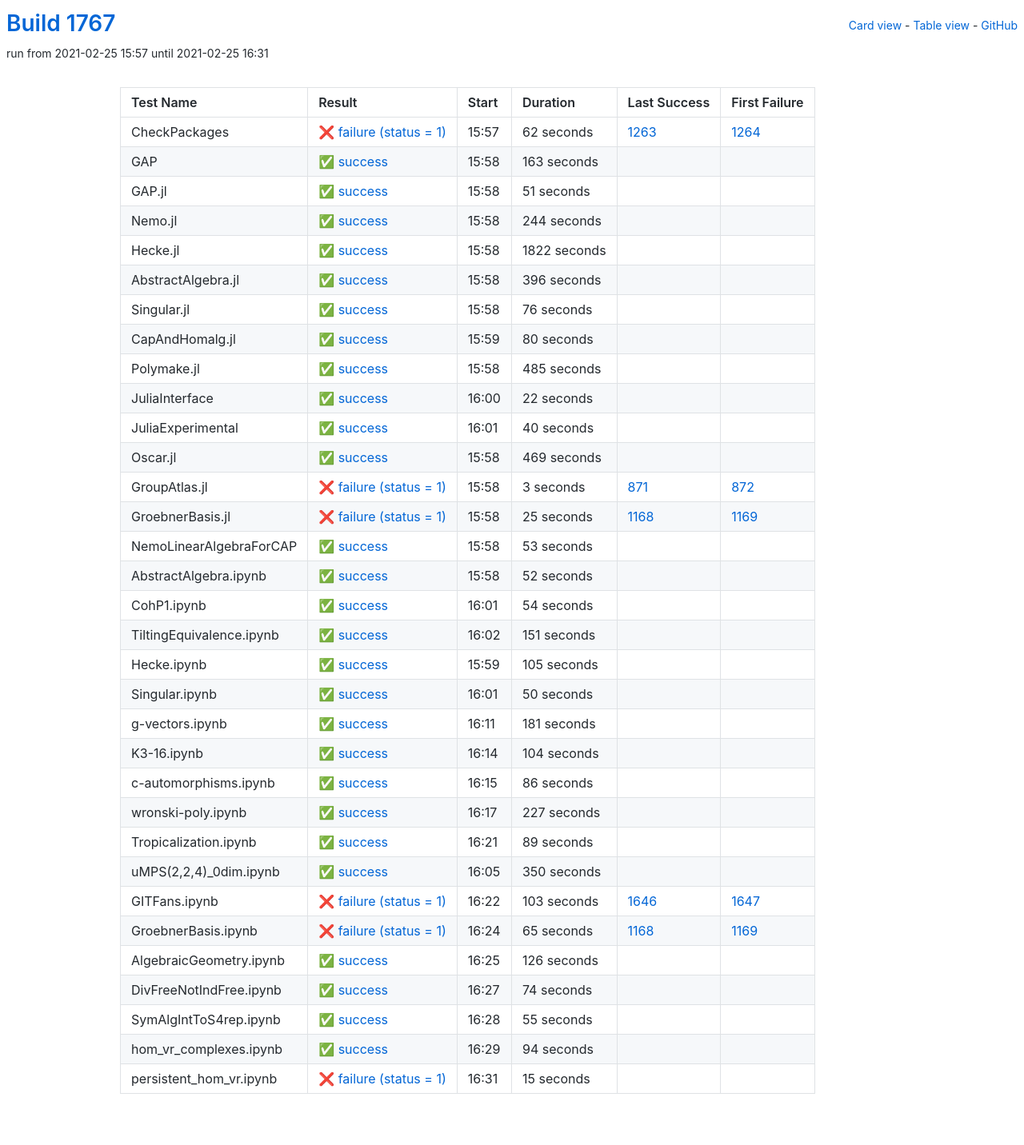
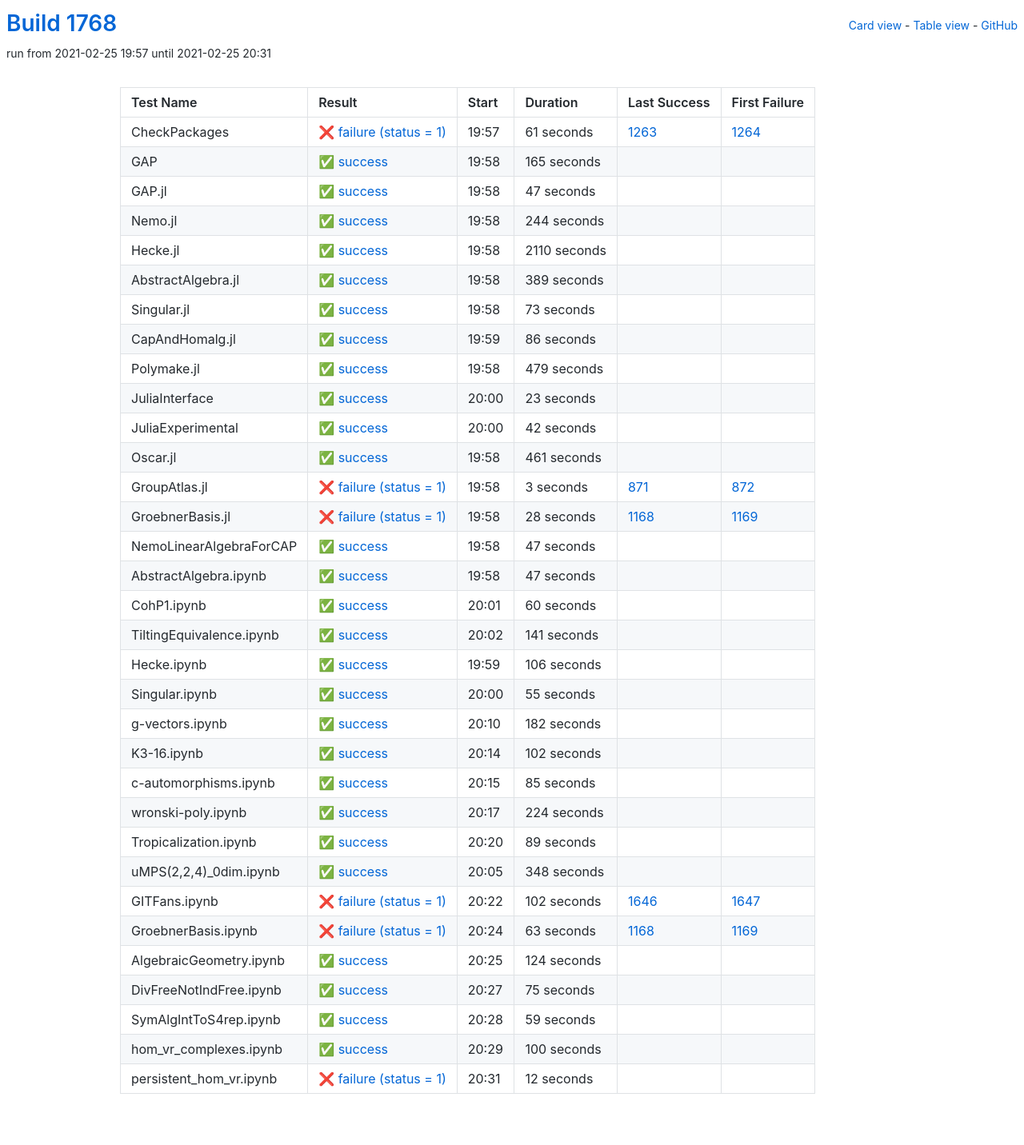
Before and after one commit to oscar-system/oscar-ci-status-stable, a Jekyll site: the page built from table.html, in a window 1280 px wide. Shown: the whole page at 80% size. Built offline with Jekyll 4.4.1, drawn with Linux system fonts in a browser that asks for light colours.

Commit message:
Build #1768

```diff
--- a/_data/ci.yml
+++ b/_data/ci.yml
@@ -1,6 +1,6 @@
 ---
-build: 1767
-build_url: https://oscarci.mathematik.uni-kl.de/job/oscar-stable/1767/
+build: 1768
+build_url: https://oscarci.mathematik.uni-kl.de/job/oscar-stable/1768/
 job: oscar-stable
 organization: oscar-system
 repo: oscar-ci-status-stable
@@ -8,44 +8,44 @@ repourl: https://github.com/oscar-system/oscar-ci-status-stable
 tests:
 - name: CheckPackages
   id: checkpackages
-  log: https://oscarci.mathematik.uni-kl.de/job/oscar-stable/1767/artifact/logs/build-1767/CheckPackages.log
-  start: 2021-02-25 15:57
+  log: https://oscarci.mathematik.uni-kl.de/job/oscar-stable/1768/artifact/logs/build-1768/CheckPackages.log
+  start: 2021-02-25 19:57
   success: false
   exitcode: 1
   status: failure
-  duration: 62
+  duration: 61
   last_success: 1263
   last_success_url: https://oscarci.mathematik.uni-kl.de/job/oscar-stable/1263/
   first_failure: 1264
   first_failure_url: https://oscarci.mathematik.uni-kl.de/job/oscar-stable/1264/
 - name: GAP
   id: gap
-  log: https://oscarci.mathematik.uni-kl.de/job/oscar-stable/1767/artifact/logs/build-1767/GAP.log
-  start: 2021-02-25 15:58
+  log: https://oscarci.mathematik.uni-kl.de/job/oscar-stable/1768/artifact/logs/build-1768/GAP.log
+  start: 2021-02-25 19:58
   success: true
   exitcode: 0
   status: success
-  duration: 163
+  duration: 165
   last_success: false
   last_success_url:
   first_failure: false
   first_failure_url:
 - name: GAP.jl
   id: gap-jl
-  log: https://oscarci.mathematik.uni-kl.de/job/oscar-stable/1767/artifact/logs/build-1767/GAP.jl.log
-  start: 2021-02-25 15:58
+  log: https://oscarci.mathematik.uni-kl.de/job/oscar-stable/1768/artifact/logs/build-1768/GAP.jl.log
+  start: 2021-02-25 19:58
   success: true
   exitcode: 0
   status: success
-  duration: 51
+  duration: 47
   last_success: false
   last_success_url:
   first_failure: false
   first_failure_url:
 - name: Nemo.jl
   id: nemo-jl
-  log: https://oscarci.mathematik.uni-kl.de/job/oscar-stable/1767/artifact/logs/build-1767/Nemo.jl.log
-  start: 2021-02-25 15:58
+  log: https://oscarci.mathematik.uni-kl.de/job/oscar-stable/1768/artifact/logs/build-1768/Nemo.jl.log
+  start: 2021-02-25 19:58
   success: true
   exitcode: 0
   status: success
@@ -56,104 +56,104 @@ tests:
   first_failure_url:
 - name: Hecke.jl
   id: hecke-jl
-  log: https://oscarci.mathematik.uni-kl.de/job/oscar-stable/1767/artifact/logs/build-1767/Hecke.jl.log
-  start: 2021-02-25 15:58
+  log: https://oscarci.mathematik.uni-kl.de/job/oscar-stable/1768/artifact/logs/build-1768/Hecke.jl.log
+  start: 2021-02-25 19:58
   success: true
   exitcode: 0
   status: success
-  duration: 1822
+  duration: 2110
   last_success: false
   last_success_url:
   first_failure: false
   first_failure_url:
 - name: AbstractAlgebra.jl
   id: abstractalgebra-jl
-  log: https://oscarci.mathematik.uni-kl.de/job/oscar-stable/1767/artifact/logs/build-1767/AbstractAlgebra.jl.log
-  start: 2021-02-25 15:58
+  log: https://oscarci.mathematik.uni-kl.de/job/oscar-stable/1768/artifact/logs/build-1768/AbstractAlgebra.jl.log
+  start: 2021-02-25 19:58
   success: true
   exitcode: 0
   status: success
-  duration: 396
+  duration: 389
   last_success: false
   last_success_url:
   first_failure: false
   first_failure_url:
 - name: Singular.jl
   id: singular-jl
-  log: https://oscarci.mathematik.uni-kl.de/job/oscar-stable/1767/artifact/logs/build-1767/Singular.jl.log
-  start: 2021-02-25 15:58
+  log: https://oscarci.mathematik.uni-kl.de/job/oscar-stable/1768/artifact/logs/build-1768/Singular.jl.log
+  start: 2021-02-25 19:58
   success: true
   exitcode: 0
   status: success
-  duration: 76
+  duration: 73
   last_success: false
   last_success_url:
   first_failure: false
   first_failure_url:
 - name: CapAndHomalg.jl
   id: capandhomalg-jl
-  log: https://oscarci.mathematik.uni-kl.de/job/oscar-stable/1767/artifact/logs/build-1767/CapAndHomalg.jl.log
-  start: 2021-02-25 15:59
+  log: https://oscarci.mathematik.uni-kl.de/job/oscar-stable/1768/artifact/logs/build-1768/CapAndHomalg.jl.log
+  start: 2021-02-25 19:59
   success: true
   exitcode: 0
   status: success
-  duration: 80
+  duration: 86
   last_success: false
   last_success_url:
   first_failure: false
   first_failure_url:
 - name: Polymake.jl
   id: polymake-jl
-  log: https://oscarci.mathematik.uni-kl.de/job/oscar-stable/1767/artifact/logs/build-1767/Polymake.jl.log
-  start: 2021-02-25 15:58
+  log: https://oscarci.mathematik.uni-kl.de/job/oscar-stable/1768/artifact/logs/build-1768/Polymake.jl.log
+  start: 2021-02-25 19:58
   success: true
   exitcode: 0
   status: success
-  duration: 485
+  duration: 479
   last_success: false
   last_success_url:
   first_failure: false
   first_failure_url:
 - name: JuliaInterface
   id: juliainterface
-  log: https://oscarci.mathematik.uni-kl.de/job/oscar-stable/1767/artifact/logs/build-1767/JuliaInterface.log
-  start: 2021-02-25 16:00
+  log: https://oscarci.mathematik.uni-kl.de/job/oscar-stable/1768/artifact/logs/build-1768/JuliaInterface.log
+  start: 2021-02-25 20:00
   success: true
   exitcode: 0
   status: success
-  duration: 22
+  duration: 23
   last_success: false
   last_success_url:
   first_failure: false
   first_failure_url:
 - name: JuliaExperimental
   id: juliaexperimental
-  log: https://oscarci.mathematik.uni-kl.de/job/oscar-stable/1767/artifact/logs/build-1767/JuliaExperimental.log
-  start: 2021-02-25 16:01
+  log: https://oscarci.mathematik.uni-kl.de/job/oscar-stable/1768/artifact/logs/build-1768/JuliaExperimental.log
+  start: 2021-02-25 20:00
   success: true
   exitcode: 0
   status: success
-  duration: 40
+  duration: 42
   last_success: false
   last_success_url:
   first_failure: false
   first_failure_url:
 - name: Oscar.jl
   id: oscar-jl
-  log: https://oscarci.mathematik.uni-kl.de/job/oscar-stable/1767/artifact/logs/build-1767/Oscar.jl.log
-  start: 2021-02-25 15:58
+  log: https://oscarci.mathematik.uni-kl.de/job/oscar-stable/1768/artifact/logs/build-1768/Oscar.jl.log
+  start: 2021-02-25 19:58
   success: true
   exitcode: 0
   status: success
-  duration: 469
+  duration: 461
   last_success: false
   last_success_url:
   first_failure: false
   first_failure_url:
 - name: GroupAtlas.jl
   id: groupatlas-jl
-  log: https://oscarci.mathematik.uni-kl.de/job/oscar-stable/1767/artifact/logs/build-1767/GroupAtlas.jl.log
-  start: 2021-02-25 15:58
+  log: https://oscarci.mathematik.uni-kl.de/job/oscar-stable/1768/artifact/logs/build-1768/GroupAtlas.jl.log
+  start: 2021-02-25 19:58
   success: false
   exitcode: 1
   status: failure
@@ -164,140 +164,140 @@ tests:
   first_failure_url: https://oscarci.mathematik.uni-kl.de/job/oscar-stable/872/
 - name: GroebnerBasis.jl
   id: groebnerbasis-jl
-  log: https://oscarci.mathematik.uni-kl.de/job/oscar-stable/1767/artifact/logs/build-1767/GroebnerBasis.jl.log
-  start: 2021-02-25 15:58
+  log: https://oscarci.mathematik.uni-kl.de/job/oscar-stable/1768/artifact/logs/build-1768/GroebnerBasis.jl.log
+  start: 2021-02-25 19:58
   success: false
   exitcode: 1
   status: failure
-  duration: 25
+  duration: 28
   last_success: 1168
   last_success_url: https://oscarci.mathematik.uni-kl.de/job/oscar-stable/1168/
   first_failure: 1169
   first_failure_url: https://oscarci.mathematik.uni-kl.de/job/oscar-stable/1169/
 - name: NemoLinearAlgebraForCAP
   id: nemolinearalgebraforcap
-  log: https://oscarci.mathematik.uni-kl.de/job/oscar-stable/1767/artifact/logs/build-1767/NemoLinearAlgebraForCAP.log
-  start: 2021-02-25 15:58
+  log: https://oscarci.mathematik.uni-kl.de/job/oscar-stable/1768/artifact/logs/build-1768/NemoLinearAlgebraForCAP.log
+  start: 2021-02-25 19:58
   success: true
   exitcode: 0
   status: success
-  duration: 53
+  duration: 47
   last_success: false
   last_success_url:
   first_failure: false
   first_failure_url:
 - name: AbstractAlgebra.ipynb
   id: abstractalgebra-ipynb
-  log: https://oscarci.mathematik.uni-kl.de/job/oscar-stable/1767/artifact/logs/build-1767/AbstractAlgebra.ipynb.log
-  start: 2021-02-25 15:58
+  log: https://oscarci.mathematik.uni-kl.de/job/oscar-stable/1768/artifact/logs/build-1768/AbstractAlgebra.ipynb.log
+  start: 2021-02-25 19:58
   success: true
   exitcode: 0
   status: success
-  duration: 52
+  duration: 47
   last_success: false
   last_success_url:
   first_failure: false
   first_failure_url:
 - name: CohP1.ipynb
   id: cohp1-ipynb
-  log: https://oscarci.mathematik.uni-kl.de/job/oscar-stable/1767/artifact/logs/build-1767/CohP1.ipynb.log
-  start: 2021-02-25 16:01
+  log: https://oscarci.mathematik.uni-kl.de/job/oscar-stable/1768/artifact/logs/build-1768/CohP1.ipynb.log
+  start: 2021-02-25 20:01
   success: true
   exitcode: 0
   status: success
-  duration: 54
+  duration: 60
   last_success: false
   last_success_url:
   first_failure: false
   first_failure_url:
 - name: TiltingEquivalence.ipynb
   id: tiltingequivalence-ipynb
-  log: https://oscarci.mathematik.uni-kl.de/job/oscar-stable/1767/artifact/logs/build-1767/TiltingEquivalence.ipynb.log
-  start: 2021-02-25 16:02
+  log: https://oscarci.mathematik.uni-kl.de/job/oscar-stable/1768/artifact/logs/build-1768/TiltingEquivalence.ipynb.log
+  start: 2021-02-25 20:02
   success: true
   exitcode: 0
   status: success
-  duration: 151
+  duration: 141
   last_success: false
   last_success_url:
   first_failure: false
   first_failure_url:
 - name: Hecke.ipynb
   id: hecke-ipynb
-  log: https://oscarci.mathematik.uni-kl.de/job/oscar-stable/1767/artifact/logs/build-1767/Hecke.ipynb.log
-  start: 2021-02-25 15:59
+  log: https://oscarci.mathematik.uni-kl.de/job/oscar-stable/1768/artifact/logs/build-1768/Hecke.ipynb.log
+  start: 2021-02-25 19:59
   success: true
   exitcode: 0
   status: success
-  duration: 105
+  duration: 106
   last_success: false
   last_success_url:
   first_failure: false
   first_failure_url:
 - name: Singular.ipynb
   id: singular-ipynb
-  log: https://oscarci.mathematik.uni-kl.de/job/oscar-stable/1767/artifact/logs/build-1767/Singular.ipynb.log
-  start: 2021-02-25 16:01
+  log: https://oscarci.mathematik.uni-kl.de/job/oscar-stable/1768/artifact/logs/build-1768/Singular.ipynb.log
+  start: 2021-02-25 20:00
   success: true
   exitcode: 0
   status: success
-  duration: 50
+  duration: 55
   last_success: false
   last_success_url:
   first_failure: false
   first_failure_url:
 - name: g-vectors.ipynb
   id: g-vectors-ipynb
-  log: https://oscarci.mathematik.uni-kl.de/job/oscar-stable/1767/artifact/logs/build-1767/g-vectors.ipynb.log
-  start: 2021-02-25 16:11
+  log: https://oscarci.mathematik.uni-kl.de/job/oscar-stable/1768/artifact/logs/build-1768/g-vectors.ipynb.log
+  start: 2021-02-25 20:10
   success: true
   exitcode: 0
   status: success
-  duration: 181
+  duration: 182
   last_success: false
   last_success_url:
   first_failure: false
   first_failure_url:
 - name: K3-16.ipynb
   id: k3-16-ipynb
-  log: https://oscarci.mathematik.uni-kl.de/job/oscar-stable/1767/artifact/logs/build-1767/K3-16.ipynb.log
-  start: 2021-02-25 16:14
+  log: https://oscarci.mathematik.uni-kl.de/job/oscar-stable/1768/artifact/logs/build-1768/K3-16.ipynb.log
+  start: 2021-02-25 20:14
   success: true
   exitcode: 0
   status: success
-  duration: 104
+  duration: 102
   last_success: false
   last_success_url:
   first_failure: false
   first_failure_url:
 - name: c-automorphisms.ipynb
   id: c-automorphisms-ipynb
-  log: https://oscarci.mathematik.uni-kl.de/job/oscar-stable/1767/artifact/logs/build-1767/c-automorphisms.ipynb.log
-  start: 2021-02-25 16:15
+  log: https://oscarci.mathematik.uni-kl.de/job/oscar-stable/1768/artifact/logs/build-1768/c-automorphisms.ipynb.log
+  start: 2021-02-25 20:15
   success: true
   exitcode: 0
   status: success
-  duration: 86
+  duration: 85
   last_success: false
   last_success_url:
   first_failure: false
   first_failure_url:
 - name: wronski-poly.ipynb
   id: wronski-poly-ipynb
-  log: https://oscarci.mathematik.uni-kl.de/job/oscar-stable/1767/artifact/logs/build-1767/wronski-poly.ipynb.log
-  start: 2021-02-25 16:17
+  log: https://oscarci.mathematik.uni-kl.de/job/oscar-stable/1768/artifact/logs/build-1768/wronski-poly.ipynb.log
+  start: 2021-02-25 20:17
   success: true
   exitcode: 0
   status: success
-  duration: 227
+  duration: 224
   last_success: false
   last_success_url:
   first_failure: false
   first_failure_url:
 - name: Tropicalization.ipynb
   id: tropicalization-ipynb
-  log: https://oscarci.mathematik.uni-kl.de/job/oscar-stable/1767/artifact/logs/build-1767/Tropicalization.ipynb.log
-  start: 2021-02-25 16:21
+  log: https://oscarci.mathematik.uni-kl.de/job/oscar-stable/1768/artifact/logs/build-1768/Tropicalization.ipynb.log
+  start: 2021-02-25 20:20
   success: true
   exitcode: 0
   status: success
@@ -308,96 +308,96 @@ tests:
   first_failure_url:
 - name: uMPS(2,2,4)_0dim.ipynb
   id: umps-2-2-4-0dim-ipynb
-  log: https://oscarci.mathematik.uni-kl.de/job/oscar-stable/1767/artifact/logs/build-1767/uMPS-2-2-4-_0dim.ipynb.log
-  start: 2021-02-25 16:05
+  log: https://oscarci.mathematik.uni-kl.de/job/oscar-stable/1768/artifact/logs/build-1768/uMPS-2-2-4-_0dim.ipynb.log
+  start: 2021-02-25 20:05
   success: true
   exitcode: 0
   status: success
-  duration: 350
+  duration: 348
   last_success: false
   last_success_url:
   first_failure: false
   first_failure_url:
 - name: GITFans.ipynb
   id: gitfans-ipynb
-  log: https://oscarci.mathematik.uni-kl.de/job/oscar-stable/1767/artifact/logs/build-1767/GITFans.ipynb.log
-  start: 2021-02-25 16:22
+  log: https://oscarci.mathematik.uni-kl.de/job/oscar-stable/1768/artifact/logs/build-1768/GITFans.ipynb.log
+  start: 2021-02-25 20:22
   success: false
   exitcode: 1
   status: failure
-  duration: 103
+  duration: 102
   last_success: 1646
   last_success_url: https://oscarci.mathematik.uni-kl.de/job/oscar-stable/1646/
   first_failure: 1647
   first_failure_url: https://oscarci.mathematik.uni-kl.de/job/oscar-stable/1647/
 - name: GroebnerBasis.ipynb
   id: groebnerbasis-ipynb
-  log: https://oscarci.mathematik.uni-kl.de/job/oscar-stable/1767/artifact/logs/build-1767/GroebnerBasis.ipynb.log
-  start: 2021-02-25 16:24
+  log: https://oscarci.mathematik.uni-kl.de/job/oscar-stable/1768/artifact/logs/build-1768/GroebnerBasis.ipynb.log
+  start: 2021-02-25 20:24
   success: false
   exitcode: 1
   status: failure
-  duration: 65
+  duration: 63
   last_success: 1168
   last_success_url: https://oscarci.mathematik.uni-kl.de/job/oscar-stable/1168/
   first_failure: 1169
   first_failure_url: https://oscarci.mathematik.uni-kl.de/job/oscar-stable/1169/
 - name: AlgebraicGeometry.ipynb
   id: algebraicgeometry-ipynb
-  log: https://oscarci.mathematik.uni-kl.de/job/oscar-stable/1767/artifact/logs/build-1767/AlgebraicGeometry.ipynb.log
-  start: 2021-02-25 16:25
+  log: https://oscarci.mathematik.uni-kl.de/job/oscar-stable/1768/artifact/logs/build-1768/AlgebraicGeometry.ipynb.log
+  start: 2021-02-25 20:25
   success: true
   exitcode: 0
   status: success
-  duration: 126
+  duration: 124
   last_success: false
   last_success_url:
   first_failure: false
   first_failure_url:
 - name: DivFreeNotIndFree.ipynb
   id: divfreenotindfree-ipynb
-  log: https://oscarci.mathematik.uni-kl.de/job/oscar-stable/1767/artifact/logs/build-1767/DivFreeNotIndFree.ipynb.log
-  start: 2021-02-25 16:27
+  log: https://oscarci.mathematik.uni-kl.de/job/oscar-stable/1768/artifact/logs/build-1768/DivFreeNotIndFree.ipynb.log
+  start: 2021-02-25 20:27
   success: true
   exitcode: 0
   status: success
-  duration: 74
+  duration: 75
   last_success: false
   last_success_url:
   first_failure: false
   first_failure_url:
 - name: SymAlgIntToS4rep.ipynb
   id: symalginttos4rep-ipynb
-  log: https://oscarci.mathematik.uni-kl.de/job/oscar-stable/1767/artifact/logs/build-1767/SymAlgIntToS4rep.ipynb.log
-  start: 2021-02-25 16:28
+  log: https://oscarci.mathematik.uni-kl.de/job/oscar-stable/1768/artifact/logs/build-1768/SymAlgIntToS4rep.ipynb.log
+  start: 2021-02-25 20:28
   success: true
   exitcode: 0
   status: success
-  duration: 55
+  duration: 59
   last_success: false
   last_success_url:
   first_failure: false
   first_failure_url:
 - name: hom_vr_complexes.ipynb
   id: hom-vr-complexes-ipynb
-  log: https://oscarci.mathematik.uni-kl.de/job/oscar-stable/1767/artifact/logs/build-1767/hom_vr_complexes.ipynb.log
-  start: 2021-02-25 16:29
+  log: https://oscarci.mathematik.uni-kl.de/job/oscar-stable/1768/artifact/logs/build-1768/hom_vr_complexes.ipynb.log
+  start: 2021-02-25 20:29
   success: true
   exitcode: 0
   status: success
-  duration: 94
+  duration: 100
   last_success: false
   last_success_url:
   first_failure: false
   first_failure_url:
 - name: persistent_hom_vr.ipynb
   id: persistent-hom-vr-ipynb
-  log: https://oscarci.mathematik.uni-kl.de/job/oscar-stable/1767/artifact/logs/build-1767/persistent_hom_vr.ipynb.log
-  start: 2021-02-25 16:31
+  log: https://oscarci.mathematik.uni-kl.de/job/oscar-stable/1768/artifact/logs/build-1768/persistent_hom_vr.ipynb.log
+  start: 2021-02-25 20:31
   success: false
   exitcode: 1
   status: failure
-  duration: 15
+  duration: 12
   last_success: false
   last_success_url:
   first_failure: false
```
Also changed, not shown: README.md.
